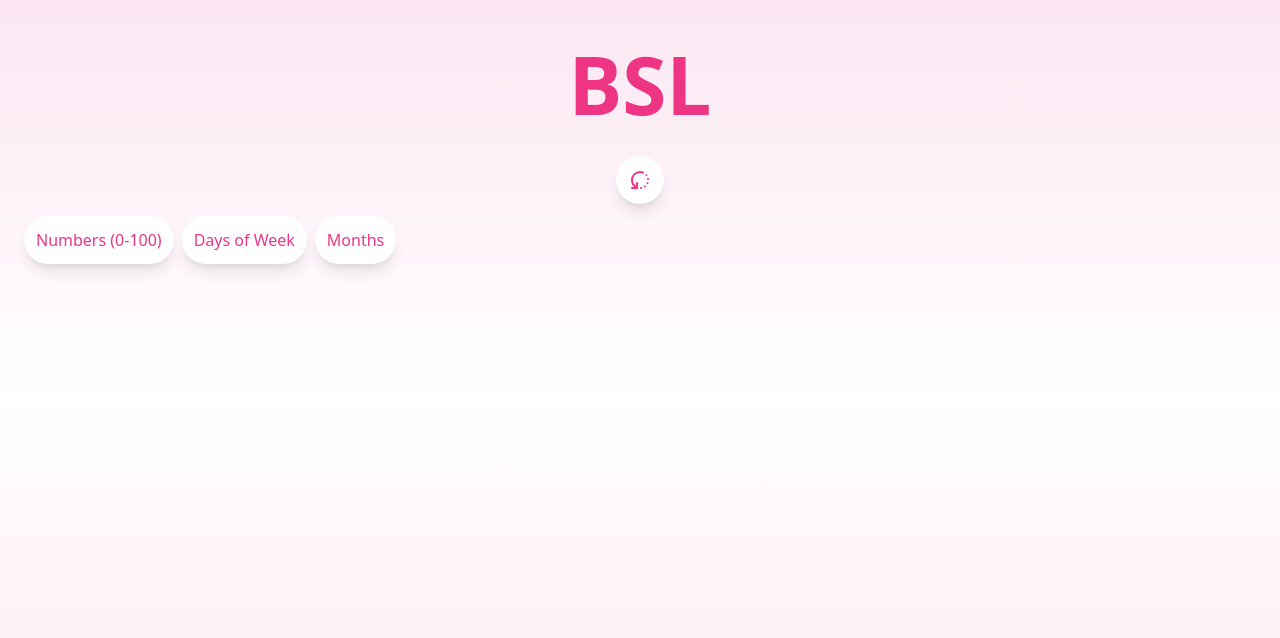
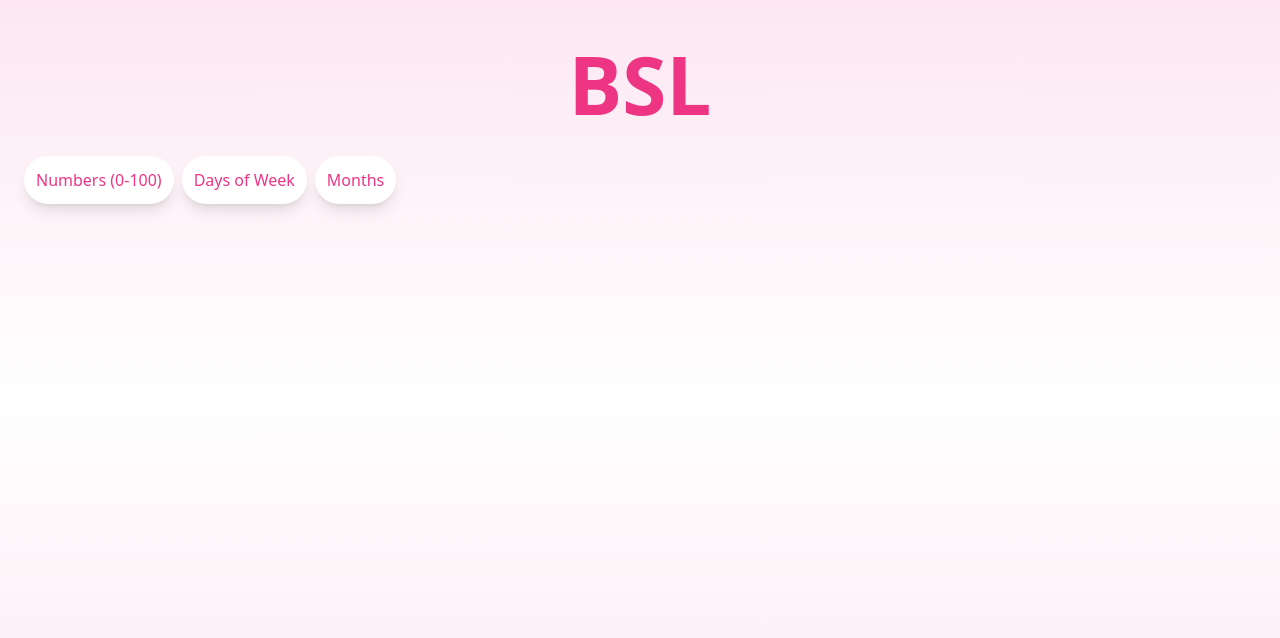
Before and after one commit to bobbymannino/bsl-flashcards, a SvelteKit app: page / in a window 1280 px wide. Shown: the top 638 px of the page. Built offline with nearby package versions, Linux system fonts and the light colour scheme.

Commit message:
click word to generate

```diff
--- a/src/routes/+page.svelte
+++ b/src/routes/+page.svelte
@@ -3,7 +3,6 @@
   import Container from "$lib/components/ui/container.svelte";
   import { generateRandomDayOfWeek, generateRandomMonth } from "$lib/generators/dates";
   import { generateRandomInt } from "$lib/generators/numbers";
-  import RefreshIcon from "$lib/icons/refresh-icon.svelte";
   import { getRandomElement } from "$lib/utils";
   import { scale } from "svelte/transition";
   import Meta from "./meta.svelte";
@@ -35,13 +34,12 @@
 <Container class="grid gap-3 p-6">
   <div class="flex items-center justify-center">
     {#key value}
-      <span in:scale class="text-primary-500 text-[5rem] font-black tabular-nums">{value}</span>
+      <button
+        in:scale
+        onclick={generate}
+        class="text-primary-500 text-[5rem] font-black tabular-nums">{value}</button
+      >
     {/key}
-  </div>
-  <div class="flex justify-center">
-    <Button onclick={generate}>
-      <RefreshIcon class="transition-transform duration-500 group-hover/button:-rotate-360" />
-    </Button>
   </div>
   <div class="flex flex-wrap gap-2">
     <Button
```
